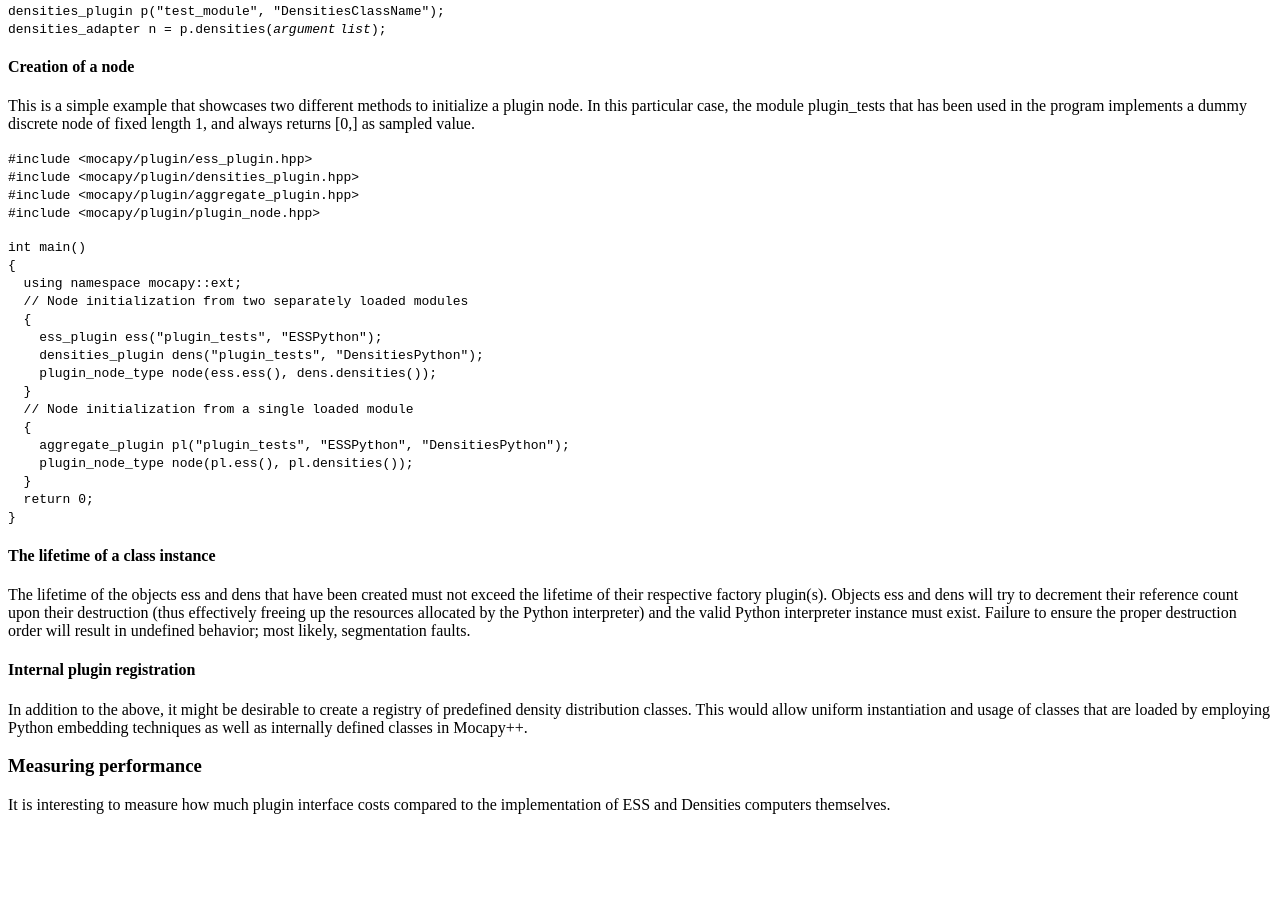
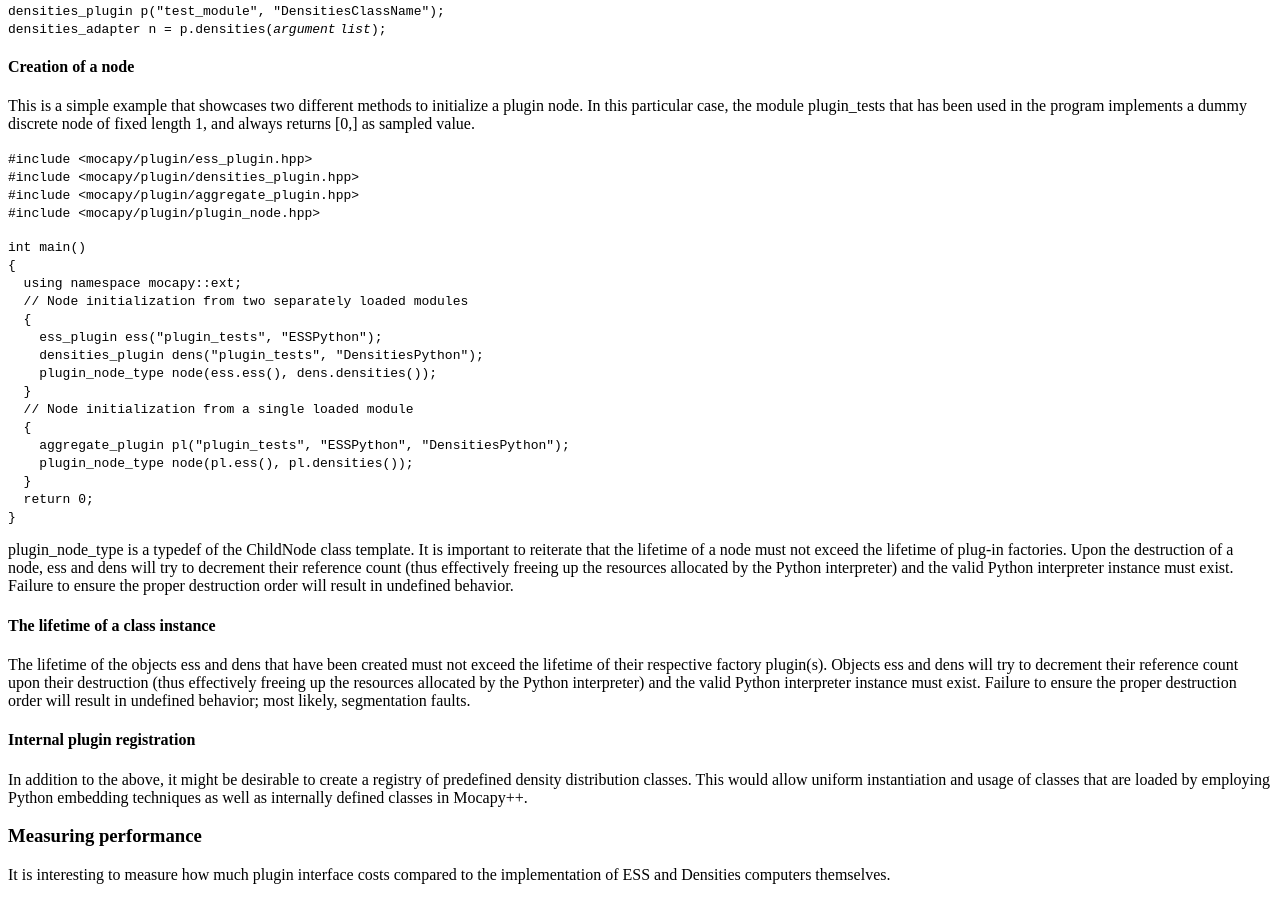
Before and after one commit to biopython/biopython.github.io, a Jekyll site: the page built from wiki/GSOC2011_MocapyExt.md, in a window 1280 px wide and 900 px high, scrolled down 3529 px. Built offline with Jekyll 4.4.1, drawn with Linux system fonts in a browser that asks for light colours; before the commit the page ends 4359 px from its top, so only the background shows below that.

Commit message:
/* Creation of a node */

```diff
--- a/wiki/GSOC2011_MocapyExt.md
+++ b/wiki/GSOC2011_MocapyExt.md
@@ -341,6 +341,14 @@ value.
 `  return 0;`
 `}`
 
+plugin\_node\_type is a typedef of the ChildNode class template. It is
+important to reiterate that the lifetime of a node must not exceed the
+lifetime of plug-in factories. Upon the destruction of a node, ess and
+dens will try to decrement their reference count (thus effectively
+freeing up the resources allocated by the Python interpreter) and the
+valid Python interpreter instance must exist. Failure to ensure the
+proper destruction order will result in undefined behavior.
+
 #### The lifetime of a class instance
 
 The lifetime of the objects ess and dens that have been created must not
```
Also changed, not shown: 1 other file.
